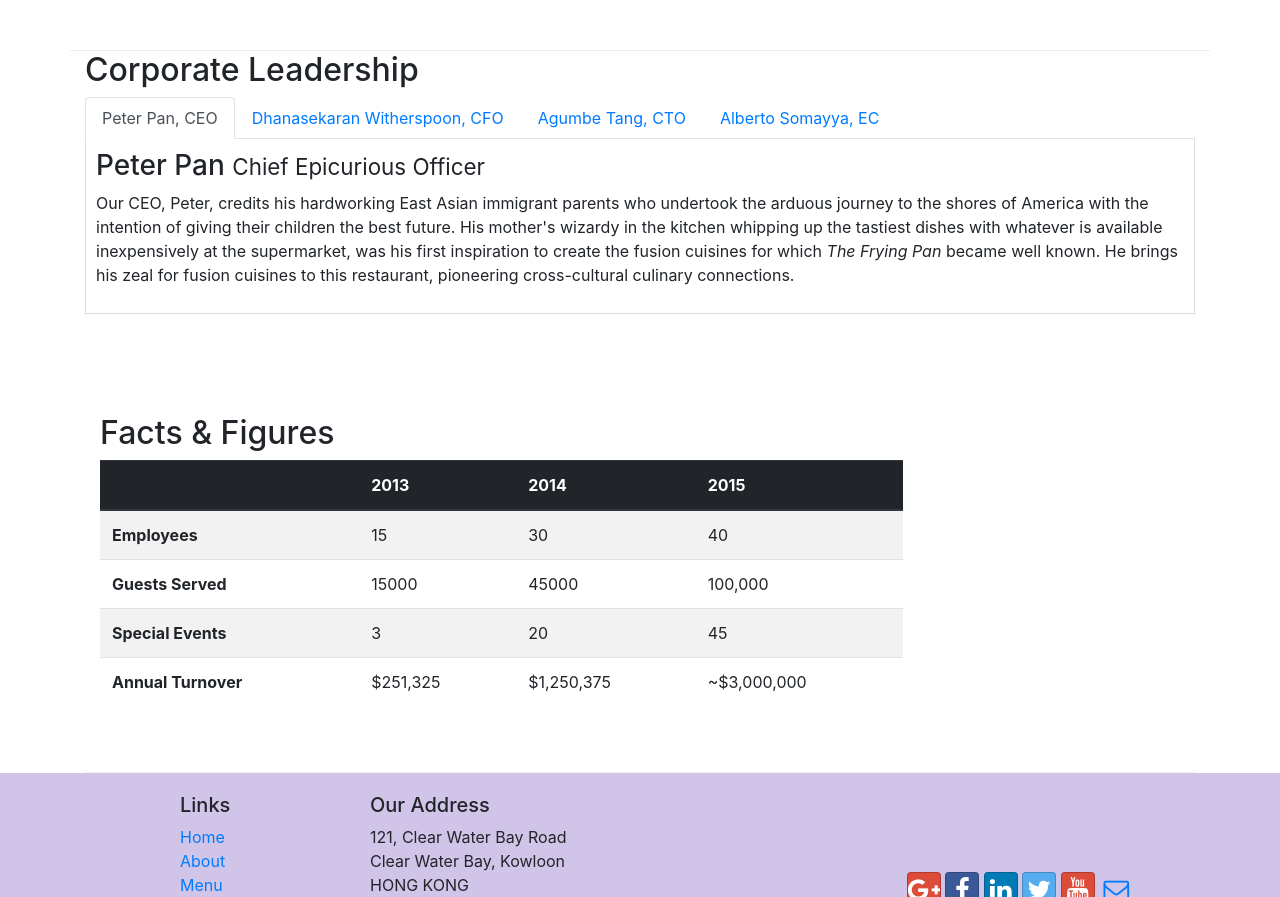
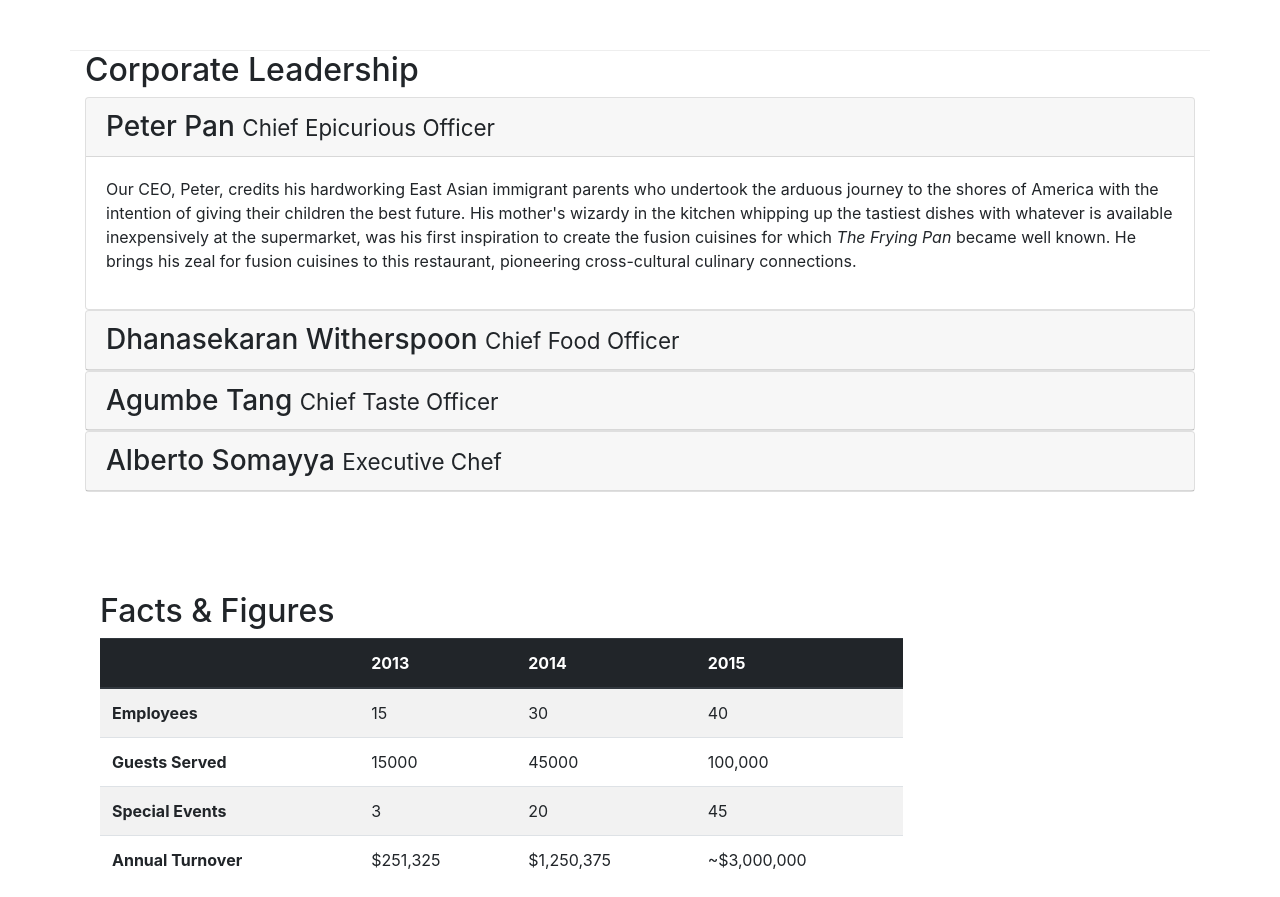
Before and after one commit to leonardloh/HKUST-Coursera-Full-Stack-Web-App-Course, a website: page aboutus.html in a window 1280 px wide. Shown: the part 921-1818 px from the top of the page. Drawn offline with nearby package versions, Linux system fonts and the light colour scheme.

Commit message:
accordians

```diff
--- a/aboutus.html
+++ b/aboutus.html
@@ -104,26 +104,53 @@
         <div class="row" >
             <div class="col-12" style="padding-top: 0px; padding-bottom:50px">
                 <h2>Corporate Leadership</h2>
-                <ul class="nav nav-tabs">
-                    <li class="nav-item">
-                        <a class="nav-link active" href="#peter" role="tab" data-toggle="tab"> Peter Pan, CEO</a>
-                    </li>
-                    <li class="nav-item">
-                        <a class="nav-link" href="#danny" role="tab" data-toggle="tab"> Dhanasekaran Witherspoon, CFO</a>
-                    </li>
-                    <li class="nav-item">
-                        <a class="nav-link" href="#agumbe" role="tab" data-toggle="tab"> Agumbe Tang, CTO</a>
-                    </li>
-                    <li class="nav-item">
-                        <a class="nav-link" href="#alberto" role="tab" data-toggle="tab"> Alberto Somayya, EC</a>
-                    </li>
-                </ul>
-                <div class="tab-content">
-                    <div role="tabpanel" class="tab-pane fade show active" id="peter">
-                        <h3>Peter Pan <small>Chief Epicurious Officer</small></h3>
-                        <p class="d-none d-lg-block">Our CEO, Peter, credits his hardworking East Asian immigrant parents who undertook the arduous journey to the shores of America with the intention of giving their children the best future. His mother's wizardy in the kitchen whipping up the tastiest dishes with whatever is available inexpensively at the supermarket, was his first inspiration to create the fusion cuisines for which <em>The Frying Pan</em> became well known. He brings his zeal for fusion cuisines to this restaurant, pioneering cross-cultural culinary connections.</p>
+
+                <div id="accordion">
+                    <div class="card">
+                        <div class="card-header" role="tab" id="peterhead">
+                            <h3 class="mb-0"> <a data-toggle="collapse" data-target="#peter">Peter Pan </a><small>Chief Epicurious Officer</small></h3>
+                        </div>
+                        <div role="tabpanel" class="collapse show" id="peter" data-parent="#accordion">
+                            <div class="card-body">
+                                <p class="d-none d-lg-block">Our CEO, Peter, credits his hardworking East Asian immigrant parents who undertook the arduous journey to the shores of America with the intention of giving their children the best future. His mother's wizardy in the kitchen whipping up the tastiest dishes with whatever is available inexpensively at the supermarket, was his first inspiration to create the fusion cuisines for which <em>The Frying Pan</em> became well known. He brings his zeal for fusion cuisines to this restaurant, pioneering cross-cultural culinary connections.</p>
+                            </div>
+                        </div>
                     </div>
-                    <div role="tabpanel" class="tab-pane fade show" id="danny">
+
+                    <div class="card">
+                        <div class="card-header" role="tab" id="dannyhead">
+                            <h3 class="mb-0"> <a data-toggle="collapse" data-target="#danny">Dhanasekaran Witherspoon </a><small>Chief Food Officer</small></h3>
+                        </div>
+                        <div role="tabpanel" class="collapse" id="danny" data-parent="#accordion">
+                            <div class="card-body">
+                                <p class="d-none d-lg-block">Our CFO, Danny, as he is affectionately referred to by his colleagues, comes from a long established family tradition in farming and produce. His experiences growing up on a farm in the Australian outback gave him great appreciation for varieties of food sources. As he puts it in his own words, <em>Everything that runs, wins, and everything that stays, pays!</em></p>
+                            </div>
+                        </div>
+                    </div>
+
+                    <div class="card">
+                        <div class="card-header" role="tab" id="agumbehead">
+                            <h3 class="mb-0"> <a data-toggle="collapse" data-target="#agumbe">Agumbe Tang </a><small>Chief Taste Officer</small></h3>
+                        </div>
+                        <div role="tabpanel" class="collapse" id="agumbe" data-parent="#accordion">
+                            <div class="card-body">
+                                <p class="d-none d-lg-block">Blessed with the most discerning gustatory sense, Agumbe, our CTO, personally ensures that every dish that we serve meets his exacting tastes. Our chefs dread the tongue lashing that ensues if their dish does not meet his exacting standards. He lives by his motto, <em>You click only if you survive my lick.</em></p>
+                            </div>
+                        </div>
+                    </div>
+
+                    <div class="card">
+                        <div class="card-header" role="tab" id="albertohead">
+                            <h3 class="mb-0"> <a data-toggle="collapse" data-target="#alberto">Alberto Somayya </a><small>Executive Chef</small></h3>
+                        </div>
+                        <div role="tabpanel" class="collapse" id="alberto" data-parent="#accordion">
+                            <div class="card-body">
+                                <p class="d-none d-lg-block">Award winning three-star Michelin chef with wide International experience having worked closely with whos-who in the culinary world, he specializes in creating mouthwatering Indo-Italian fusion experiences. He says, <em>Put together the cuisines from the two craziest cultures, and you get a winning hit! Amma Mia!</em></p>
+                            </div>
+                        </div>
+                    </div>
+
+                    <!-- <div role="tabpanel" class="tab-pane fade show" id="danny">
                         <h3>Dhanasekaran Witherspoon <small>Chief Food Officer</small></h3>
                         <p class="d-none d-lg-block">Our CFO, Danny, as he is affectionately referred to by his colleagues, comes from a long established family tradition in farming and produce. His experiences growing up on a farm in the Australian outback gave him great appreciation for varieties of food sources. As he puts it in his own words, <em>Everything that runs, wins, and everything that stays, pays!</em></p>
                     </div>
@@ -134,7 +161,7 @@
                     <div role="tabpanel" class="tab-pane fade show" id="alberto">
                         <h3>Alberto Somayya <small>Executive Chef</small></h3>
                         <p class="d-none d-lg-block">Award winning three-star Michelin chef with wide International experience having worked closely with whos-who in the culinary world, he specializes in creating mouthwatering Indo-Italian fusion experiences. He says, <em>Put together the cuisines from the two craziest cultures, and you get a winning hit! Amma Mia!</em></p>
-                    </div>
+                    </div> -->
                 </div>
             </div>
        </div>
```
